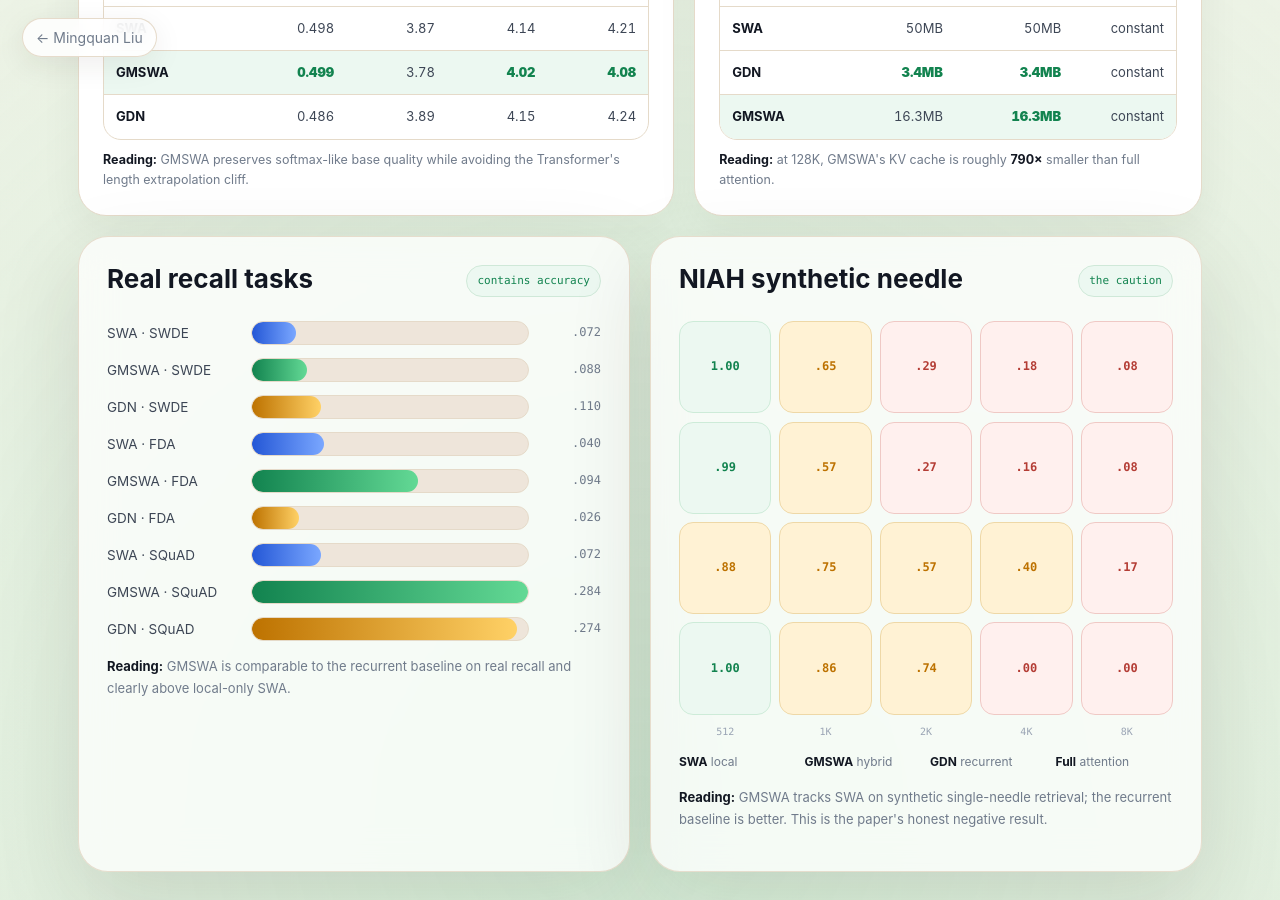
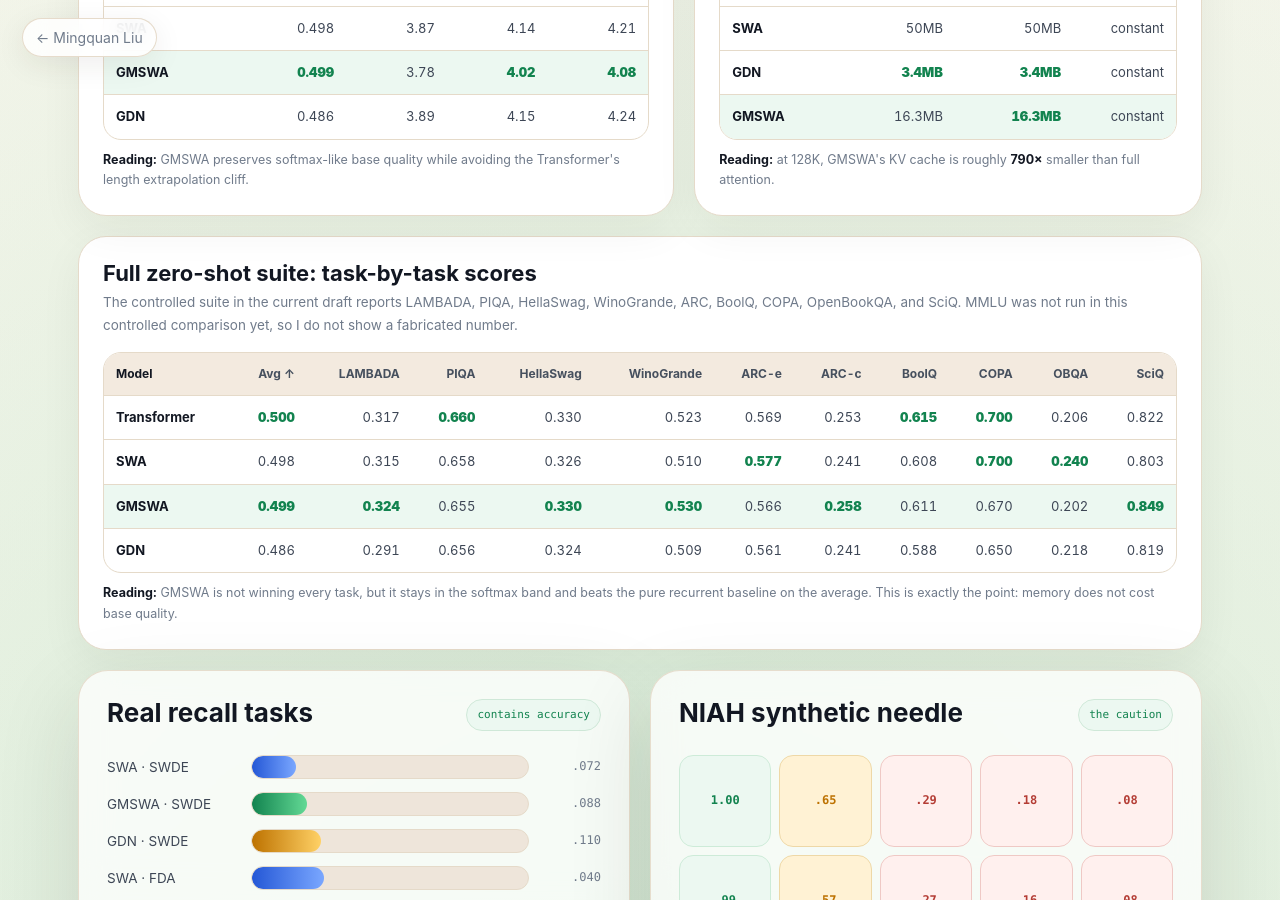
Before and after one commit to wxqnl/wxqnl.github.io, a Jekyll site: the page gmswa/index.html, which Jekyll copies as it is, in a window 1280 px wide and 900 px high, scrolled down 4486 px. Built offline with Jekyll 4.4.1, drawn with Linux system fonts in a browser that asks for light colours.

Commit message:
gmswa: add architecture visual and latest paper results

```diff
--- a/gmswa/index.html
+++ b/gmswa/index.html
@@ -258,6 +258,23 @@
       </div>
     </div>
 
+    <div class="bench-card" style="margin-top:20px">
+      <h3>Full zero-shot suite: task-by-task scores</h3>
+      <p>The controlled suite in the current draft reports LAMBADA, PIQA, HellaSwag, WinoGrande, ARC, BoolQ, COPA, OpenBookQA, and SciQ. MMLU was not run in this controlled comparison yet, so I do not show a fabricated number.</p>
+      <div class="table-wrap">
+        <table class="bench-table">
+          <thead><tr><th>Model</th><th>Avg ↑</th><th>LAMBADA</th><th>PIQA</th><th>HellaSwag</th><th>WinoGrande</th><th>ARC-e</th><th>ARC-c</th><th>BoolQ</th><th>COPA</th><th>OBQA</th><th>SciQ</th></tr></thead>
+          <tbody>
+            <tr><td>Transformer</td><td class="best">0.500</td><td>0.317</td><td class="best">0.660</td><td>0.330</td><td>0.523</td><td>0.569</td><td>0.253</td><td class="best">0.615</td><td class="best">0.700</td><td>0.206</td><td>0.822</td></tr>
+            <tr><td>SWA</td><td>0.498</td><td>0.315</td><td>0.658</td><td>0.326</td><td>0.510</td><td class="best">0.577</td><td>0.241</td><td>0.608</td><td class="best">0.700</td><td class="best">0.240</td><td>0.803</td></tr>
+            <tr class="ours"><td>GMSWA</td><td class="best">0.499</td><td class="best">0.324</td><td>0.655</td><td class="best">0.330</td><td class="best">0.530</td><td>0.566</td><td class="best">0.258</td><td>0.611</td><td>0.670</td><td>0.202</td><td class="best">0.849</td></tr>
+            <tr><td>GDN</td><td>0.486</td><td>0.291</td><td>0.656</td><td>0.324</td><td>0.509</td><td>0.561</td><td>0.241</td><td>0.588</td><td>0.650</td><td>0.218</td><td>0.819</td></tr>
+          </tbody>
+        </table>
+      </div>
+      <div class="table-note"><b>Reading:</b> GMSWA is not winning every task, but it stays in the softmax band and beats the pure recurrent baseline on the average. This is exactly the point: memory does not cost base quality.</div>
+    </div>
+
     <div style="height:20px"></div>
     <div class="results-grid">
       <div class="poster glass">
```
Also changed, not shown: _posts/2026-06-25-gmswa-state-tracking.md (+11 -0 lines).
